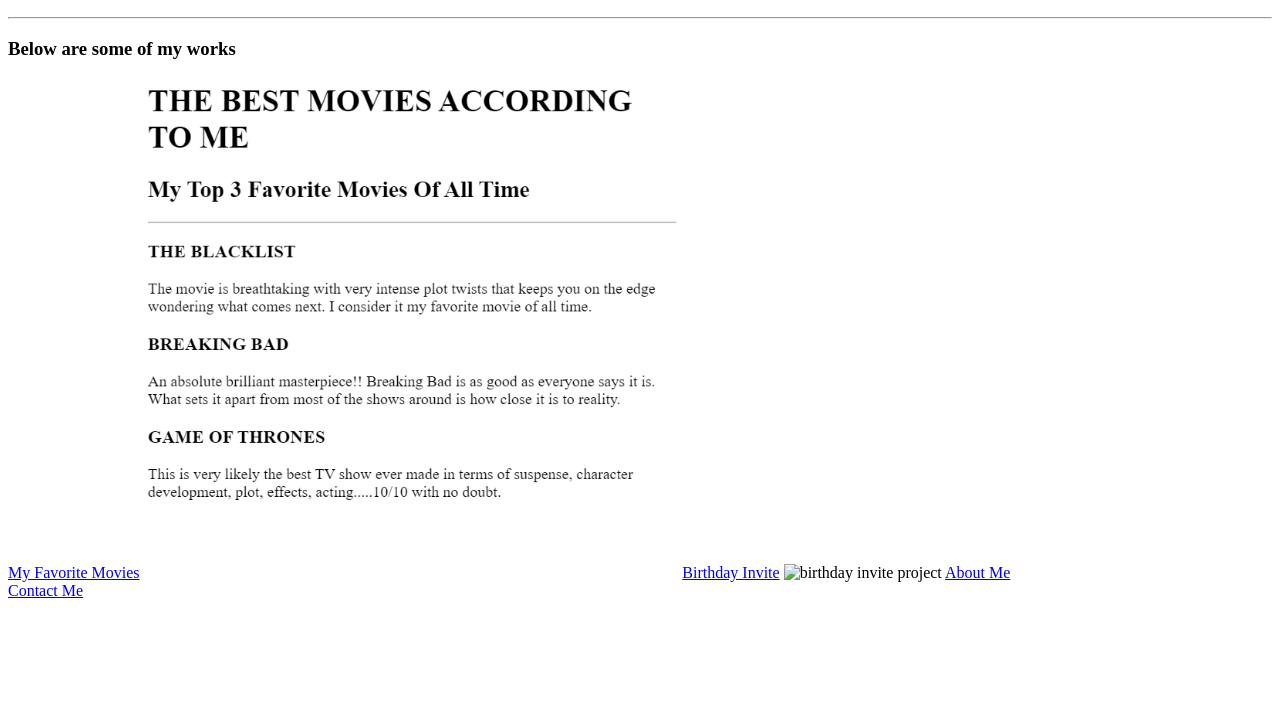
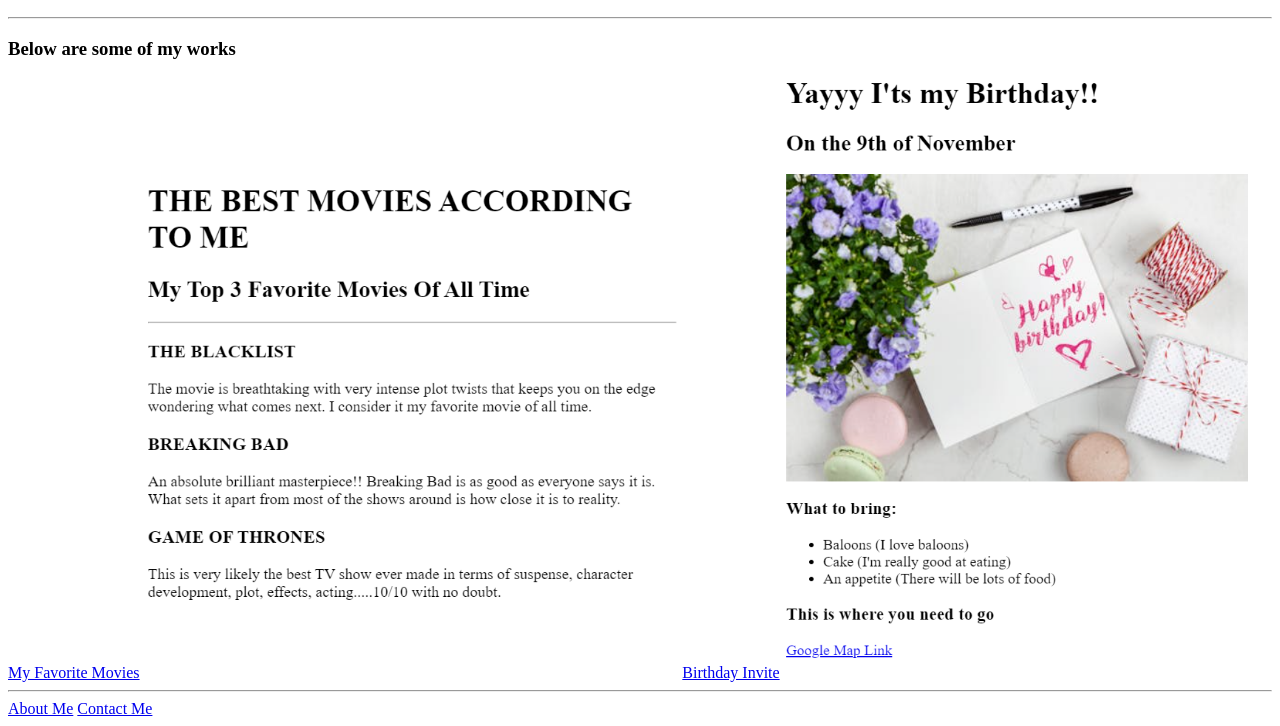
Before and after one commit to Dozzyyy/html-portfolio-1, a plain HTML site: page index.html in a window 1280 px wide. Shown: the part 110-836 px from the top of the page. Before the commit the page ends 800 px from the top, so only its background shows below. Drawn offline with Linux system fonts and the light colour scheme.

Commit message:
Add files via upload

```diff
--- a/index.html
+++ b/index.html
@@ -16,8 +16,8 @@
 <img src="assets/images/Fave movies work.png" height="500" alt="fave movie ranking project" />
 <a href="public/Bday.html">Birthday Invite</a>
 <img src="assets/images/Bday work img.png" height="600" alt="birthday invite project" />
-
-<a href="public/about.html">About Me</a> <br>
+<hr />
+<a href="public/about.html">About Me</a>
 <a href="public/contact.html">Contact Me</a>
 
 <!-- TODO 5: Add a link to the project pages -->
```
Also changed, not shown: assets/images/Bday work img.png (added), solution.html (line endings or trailing spaces).
